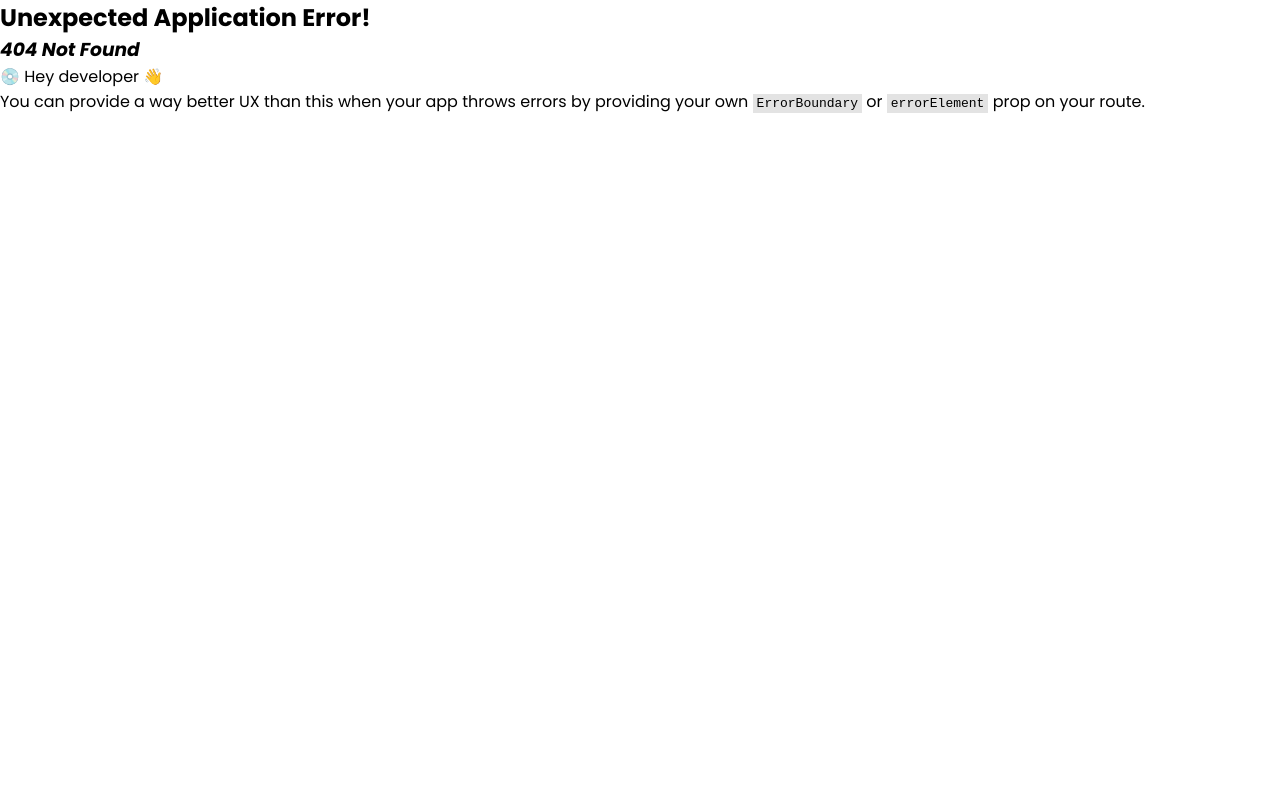
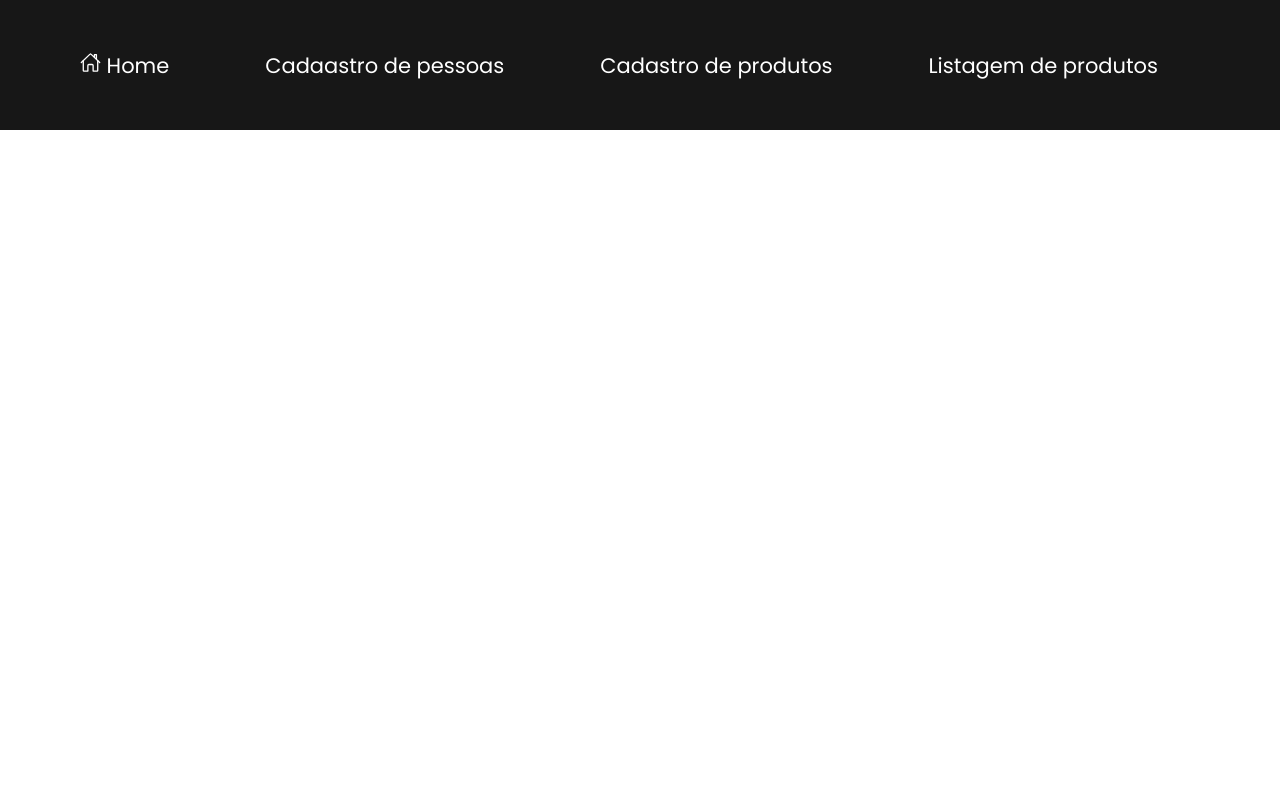
Before and after one commit to DanielFreitassc/Projeto_final_frontend, a React (Vite) app: page /home in a window 1280 px wide. Before the commit this address had no page. Shown: the top 800 px of the page. Built offline with nearby package versions, Linux system fonts and the light colour scheme; no server answers.

Commit message:
Feat: header

```diff
--- a/src/Rotes.tsx
+++ b/src/Rotes.tsx
@@ -10,7 +10,7 @@ import { UsersList } from "./screens/UsersList";
 
 export const AppRoutes = createBrowserRouter([
   {
-    path: "/",
+    path: "/home",
     element: (
       <div>
       <AutorizacaoProvider>
@@ -22,7 +22,7 @@ export const AppRoutes = createBrowserRouter([
     )
   },
   {
-    path:"/login",
+    path:"/",
     element: (
       <AuthProvider>
         <Login/>
--- a/src/components/Header/index.tsx
+++ b/src/components/Header/index.tsx
@@ -4,7 +4,10 @@ import { IoHomeOutline } from "react-icons/io5";
 const Header = () => {
     return(
         <ContainerHeader>
-            <HomeNavigate> <LinkHeader to={"/"}><IoHomeOutline/> Home</LinkHeader> </HomeNavigate>
+            <HomeNavigate> <LinkHeader to={"/home"}><IoHomeOutline/> Home</LinkHeader> </HomeNavigate>
+            <HomeNavigate> <LinkHeader to={"/users"}>Cadaastro de pessoas</LinkHeader> </HomeNavigate>
+            <HomeNavigate> <LinkHeader to={"#"}> Cadastro de produtos</LinkHeader> </HomeNavigate>
+            <HomeNavigate> <LinkHeader to={"#"}> Listagem de produtos</LinkHeader> </HomeNavigate>
         </ContainerHeader>
     )
 }
--- a/src/components/Header/styles.ts
+++ b/src/components/Header/styles.ts
@@ -1,5 +1,4 @@
 import styled from "styled-components";
-import Header from ".";
 import { Link } from "react-router-dom";
 
 export const ContainerHeader = styled.div`
@@ -21,6 +20,7 @@ export const HomeNavigate = styled.nav`
     gap: 10px;
     text-decoration: none;
     color: inherit;
+    padding: 3rem;
 `
 export const LinkHeader = styled(Link)`
     text-decoration: none;
```
